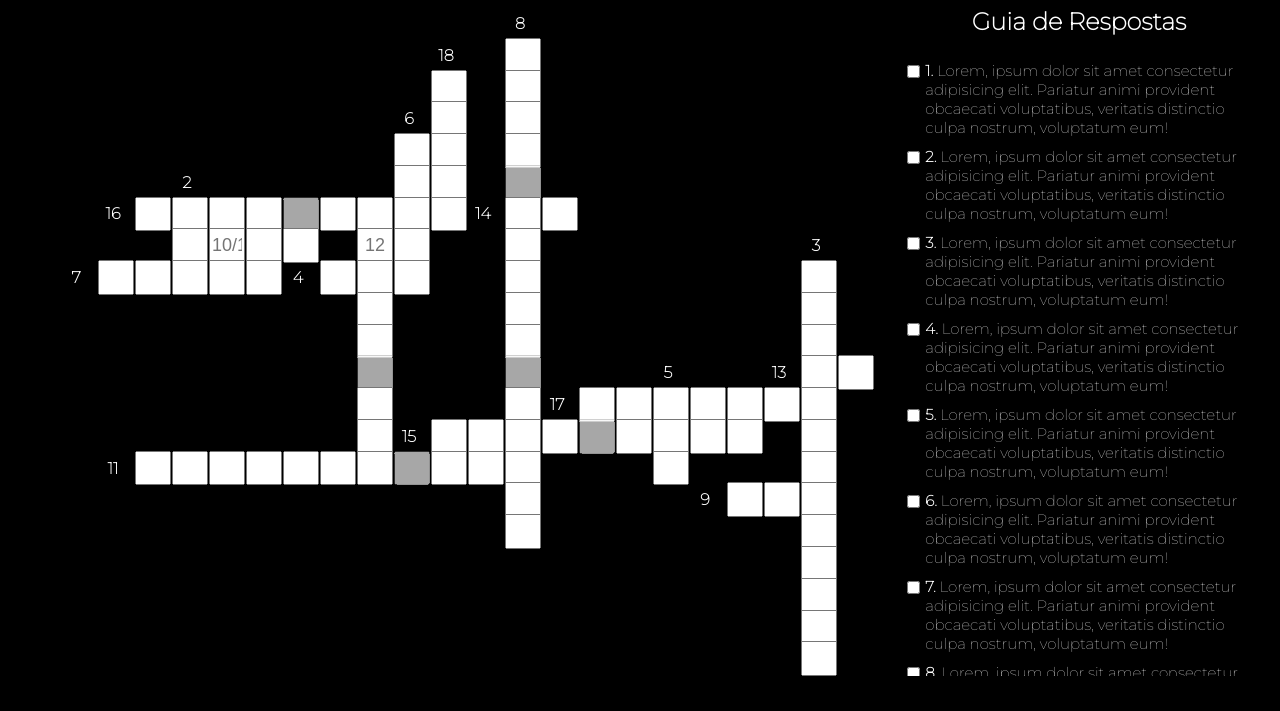
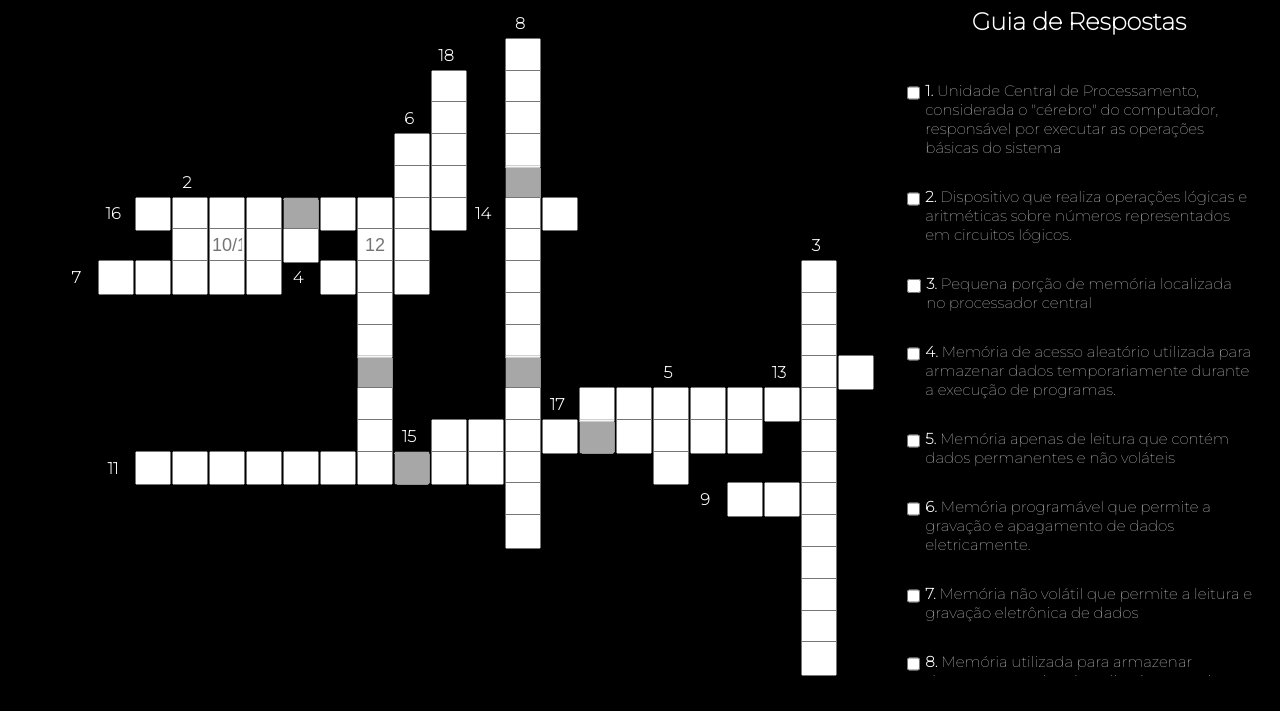
Before and after one commit to KakauFelix/Cruzadinha_Arq-Comp, a plain HTML site: page index.html in a window 1280 px wide. Shown: the part 89-800 px from the top of the page. Drawn offline with Linux system fonts and the light colour scheme.

Commit message:
Subindo atualizações

```diff
--- a/index.html
+++ b/index.html
@@ -526,76 +526,76 @@
             <h2>Guia de Respostas</h2>
             <div class="div_checkboxs">
                 <div class="div_checkbox">
-                    <input type="checkbox" id="">
-                    <label for=""><b>1.</b> Lorem, ipsum dolor sit amet consectetur adipisicing elit. Pariatur animi provident obcaecati voluptatibus, veritatis distinctio culpa nostrum, voluptatum eum!</label>
+                    <input type="checkbox" id="input">
+                    <label for=""><b>1.</b> Unidade Central de Processamento, considerada o "cérebro" do computador, responsável por executar as operações básicas do sistema</label>
                 </div>
                 <div class="div_checkbox">
-                    <input type="checkbox" id="">
-                    <label for=""><b>2.</b> Lorem, ipsum dolor sit amet consectetur adipisicing elit. Pariatur animi provident obcaecati voluptatibus, veritatis distinctio culpa nostrum, voluptatum eum!</label>
+                    <input type="checkbox" id="input">
+                    <label for=""><b>2.</b> Dispositivo que realiza operações lógicas e aritméticas sobre números representados em circuitos lógicos.</label>
                 </div>
                 <div class="div_checkbox">
-                    <input type="checkbox" id="">
-                    <label for=""><b>3.</b> Lorem, ipsum dolor sit amet consectetur adipisicing elit. Pariatur animi provident obcaecati voluptatibus, veritatis distinctio culpa nostrum, voluptatum eum!</label>
+                    <input type="checkbox" id="input">
+                    <label for=""><b>3.</b> Pequena porção de memória localizada no processador central</label>
                 </div>
                 <div class="div_checkbox">
-                    <input type="checkbox" id="">
-                    <label for=""><b>4.</b> Lorem, ipsum dolor sit amet consectetur adipisicing elit. Pariatur animi provident obcaecati voluptatibus, veritatis distinctio culpa nostrum, voluptatum eum!</label>
+                    <input type="checkbox" id="input">
+                    <label for=""><b>4.</b> Memória de acesso aleatório utilizada para armazenar dados temporariamente durante a execução de programas.</label>
                 </div>
                 <div class="div_checkbox">
-                    <input type="checkbox" id="">
-                    <label for=""><b>5.</b> Lorem, ipsum dolor sit amet consectetur adipisicing elit. Pariatur animi provident obcaecati voluptatibus, veritatis distinctio culpa nostrum, voluptatum eum!</label>
+                    <input type="checkbox" id="input">
+                    <label for=""><b>5.</b> Memória apenas de leitura que contém dados permanentes e não voláteis</label>
                 </div>
                 <div class="div_checkbox">
-                    <input type="checkbox" id="">
-                    <label for=""><b>6.</b> Lorem, ipsum dolor sit amet consectetur adipisicing elit. Pariatur animi provident obcaecati voluptatibus, veritatis distinctio culpa nostrum, voluptatum eum!</label>
+                    <input type="checkbox" id="input">
+                    <label for=""><b>6.</b> Memória programável que permite a gravação e apagamento de dados eletricamente.</label>
                 </div>
                 <div class="div_checkbox">
-                    <input type="checkbox" id="">
-                    <label for=""><b>7.</b> Lorem, ipsum dolor sit amet consectetur adipisicing elit. Pariatur animi provident obcaecati voluptatibus, veritatis distinctio culpa nostrum, voluptatum eum!</label>
+                    <input type="checkbox" id="input">
+                    <label for=""><b>7.</b> Memória não volátil que permite a leitura e gravação eletrônica de dados</label>
                 </div>
                 <div class="div_checkbox">
-                    <input type="checkbox" id="">
-                    <label for=""><b>8.</b> Lorem, ipsum dolor sit amet consectetur adipisicing elit. Pariatur animi provident obcaecati voluptatibus, veritatis distinctio culpa nostrum, voluptatum eum!</label>
+                    <input type="checkbox" id="input">
+                    <label for=""><b>8.</b> Memória utilizada para armazenar sistemas operacionais, aplicativos, arquivos de usuário e outros dados de forma permanente.</label>
                 </div>
                 <div class="div_checkbox">
-                    <input type="checkbox" id="">
-                    <label for=""><b>9.</b> Lorem, ipsum dolor sit amet consectetur adipisicing elit. Pariatur animi provident obcaecati voluptatibus, veritatis distinctio culpa nostrum, voluptatum eum!</label>
+                    <input type="checkbox" id="input">
+                    <label for=""><b>9.</b> Método que permite que um dispositivo de entrada e saída envie ou receba dados diretamente da memória principal</label>
                 </div>
                 <div class="div_checkbox">
-                    <input type="checkbox" id="">
-                    <label for="">1<b>0.</b> Lorem, ipsum dolor sit amet consectetur adipisicing elit. Pariatur animi provident obcaecati voluptatibus, veritatis distinctio culpa nostrum, voluptatum eum!</label>
+                    <input type="checkbox" id="input">
+                    <label for=""><b>10.</b> Sinal de controle utilizado em barramentos de comunicação serial para selecionar um dispositivo específico entre vários dispositivos conectados</label>
                 </div>
                 <div class="div_checkbox">
-                    <input type="checkbox" id="">
-                    <label for=""><b>11.</b> Lorem, ipsum dolor sit amet consectetur adipisicing elit. Pariatur animi provident obcaecati voluptatibus, veritatis distinctio culpa nostrum, voluptatum eum!</label>
+                    <input type="checkbox" id="input">
+                    <label for=""><b>11.</b> Usado para transmitir endereços de memória ou portas de 1/O</label>
                 </div>
                 <div class="div_checkbox">
-                    <input type="checkbox" id="">
-                    <label for=""><b>12.</b> Lorem, ipsum dolor sit amet consectetur adipisicing elit. Pariatur animi provident obcaecati voluptatibus, veritatis distinctio culpa nostrum, voluptatum eum!</label>
+                    <input type="checkbox" id="input">
+                    <label for=""><b>12.</b> Usado para transmitir os dados entre a CPU, a memória e os dispositivos de 1/O</label>
                 </div>
                 <div class="div_checkbox">
-                    <input type="checkbox" id="">
-                    <label for=""><b>13.</b> Lorem, ipsum dolor sit amet consectetur adipisicing elit. Pariatur animi provident obcaecati voluptatibus, veritatis distinctio culpa nostrum, voluptatum eum!</label>
+                    <input type="checkbox" id="input">
+                    <label for=""><b>13.</b> Processador multipropósito que oferece um desempenho sólido em jogos, navegação web e tarefas básicas</label>
                 </div>
                 <div class="div_checkbox">
-                    <input type="checkbox" id="">
-                    <label for=""><b>14.</b> Lorem, ipsum dolor sit amet consectetur adipisicing elit. Pariatur animi provident obcaecati voluptatibus, veritatis distinctio culpa nostrum, voluptatum eum!</label>
+                    <input type="checkbox" id="input">
+                    <label for=""><b>14.</b> Processaor que geralmente possuu quatro, seis, oito ou até mesmo mais núcleos, permitindo um alto desempenho em tarefas multi-threaded e multi-core</label>
                 </div>
                 <div class="div_checkbox">
-                    <input type="checkbox" id="">
-                    <label for=""><b>15.</b> Lorem, ipsum dolor sit amet consectetur adipisicing elit. Pariatur animi provident obcaecati voluptatibus, veritatis distinctio culpa nostrum, voluptatum eum!</label>
+                    <input type="checkbox" id="input">
+                    <label for=""><b>15.</b> Processador que possui dois núcleos de processamento</label>
                 </div>
                 <div class="div_checkbox">
-                    <input type="checkbox" id="">
-                    <label for=""><b>16.</b> Lorem, ipsum dolor sit amet consectetur adipisicing elit. Pariatur animi provident obcaecati voluptatibus, veritatis distinctio culpa nostrum, voluptatum eum!</label>
+                    <input type="checkbox" id="input">
+                    <label for=""><b>16.</b> Processador que possui quatro núcleos de processamento</label>
                 </div>
                 <div class="div_checkbox">
-                    <input type="checkbox" id="">
-                    <label for=""><b>17.</b> Lorem, ipsum dolor sit amet consectetur adipisicing elit. Pariatur animi provident obcaecati voluptatibus, veritatis distinctio culpa nostrum, voluptatum eum!</label>
+                    <input type="checkbox" id="input">
+                    <label for=""><b>17.</b> Unidades de execução dentro de um processo que permitem a execução simultânea de várias tarefas dentro de um programa</label>
                 </div>
                 <div class="div_checkbox">
-                    <input type="checkbox" id="">
-                    <label for=""><b>18.</b> Lorem, ipsum dolor sit amet consectetur adipisicing elit. Pariatur animi provident obcaecati voluptatibus, veritatis distinctio culpa nostrum, voluptatum eum!</label>
+                    <input type="checkbox" id="input">
+                    <label for=""><b>18.</b> Memória usada para acelerar o acesso à memória principal, armazenando temporariamente dados frequentemente utilizados pela CPU. </label>
                 </div>
             </div>
         </div>
--- a/style.css
+++ b/style.css
@@ -94,12 +94,19 @@ h2{
 
 .div_checkboxs{
     height: 92%;
-    /* border: solid; */
     overflow: auto;
-    padding-right: 10px;
+
 }
 
 .div_checkbox{
     display: flex;
     margin-bottom: 10px;
+    padding-top: 20px;
 }
+
+#input {
+
+    width: 20px;
+    height: 20px;
+    margin-top: 2px;
+}
```
